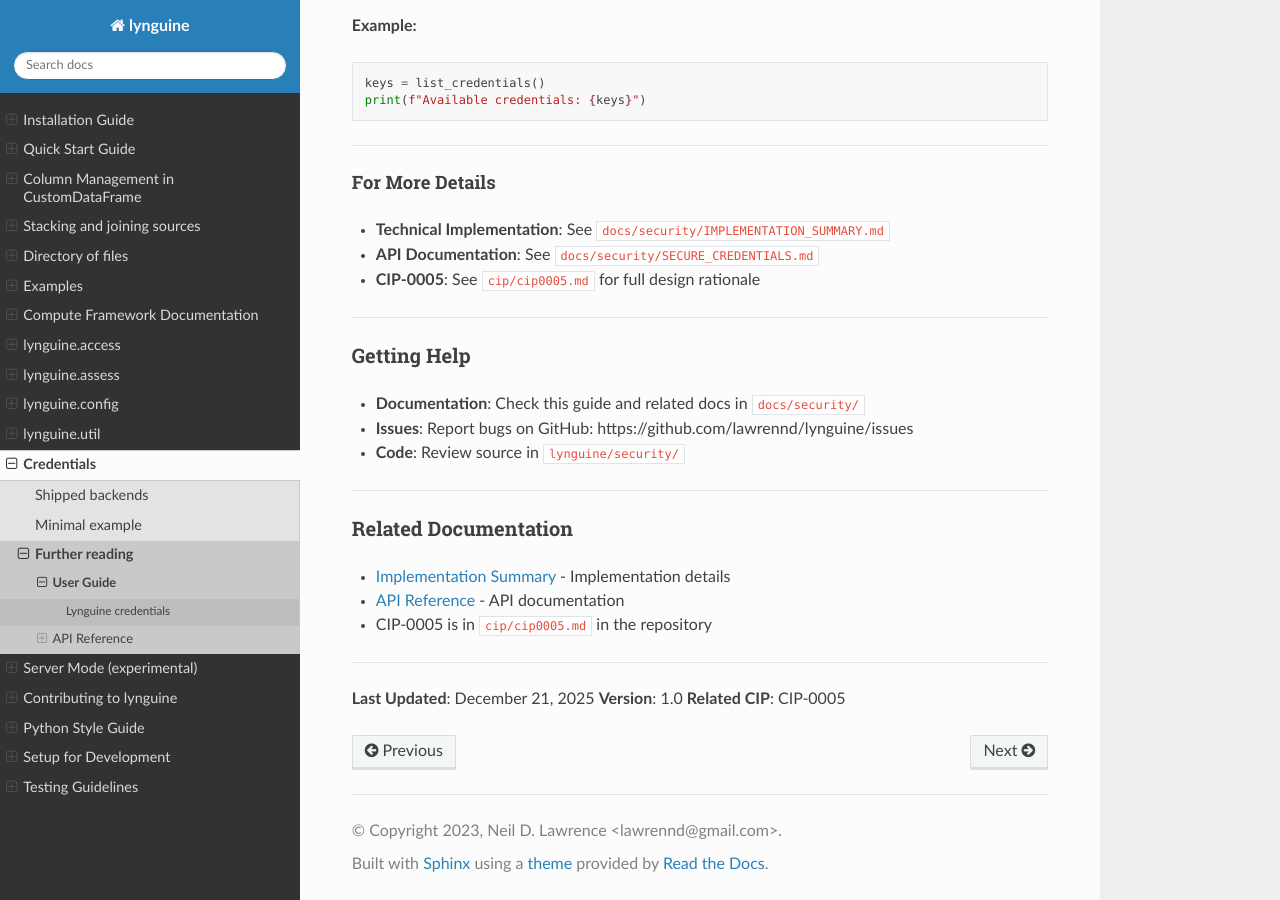
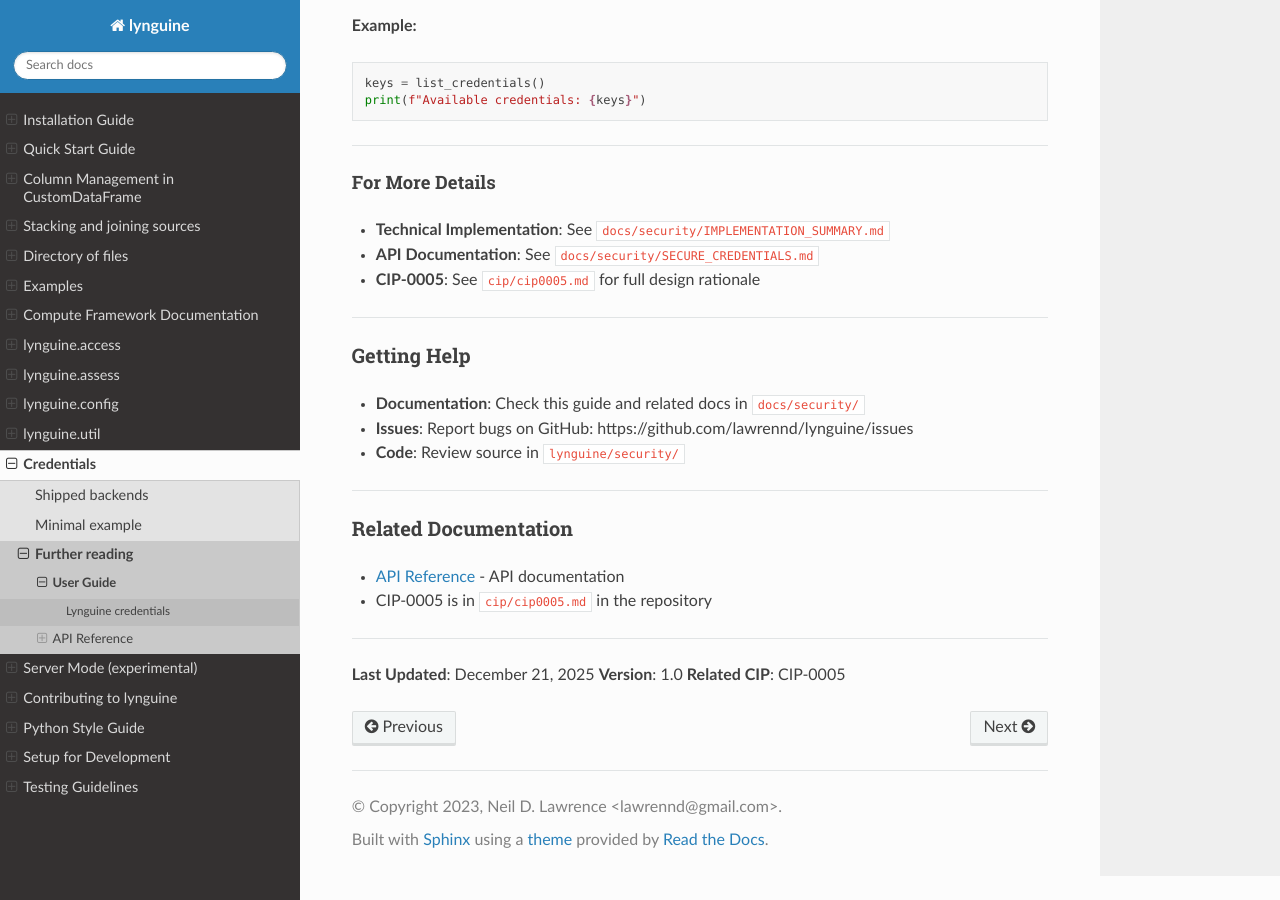
Before and after one commit to lawrennd/lynguine, a Sphinx documentation site: the page built from docs/security/user_guide.rst, in a window 1280 px wide and 900 px high, scrolled down 23576 px. Built offline with Sphinx 7.4.7 and the Read the Docs theme 3.1.0, drawn with Linux system fonts in a browser that asks for light colours.

Commit message:
Exclude the credential implementation dump from the Sphinx toctree.

```diff
--- a/docs/conf.py
+++ b/docs/conf.py
@@ -57,6 +57,8 @@
     'security/SECURE_CREDENTIALS.md',
     'security/USER_GUIDE.md',
     'security/IMPLEMENTATION_SUMMARY.md',
+    # CIP-era dump; not a user-facing page (see security/index.rst).
+    'security/implementation_summary.rst',
     # VibeSafe helper docs; not part of the lynguine Sphinx site.
     'whats_next_script.md',
     'yaml_frontmatter_examples.md',
--- a/docs/security/USER_GUIDE.md
+++ b/docs/security/USER_GUIDE.md
@@ -1229,7 +1229,6 @@
 
 ## Related Documentation
 
-- [Implementation Summary](implementation_summary) - Implementation details
 - [API Reference](api_reference) - API documentation
 - CIP-0005 is in ``cip/cip0005.md`` in the repository
 
--- a/docs/security/api_reference.rst
+++ b/docs/security/api_reference.rst
@@ -213,5 +213,4 @@
 --------
 
 * :doc:`user_guide` - Complete user guide with step-by-step instructions
-* :doc:`implementation_summary` - Technical implementation details
 * :doc:`index` - Security documentation overview
```
